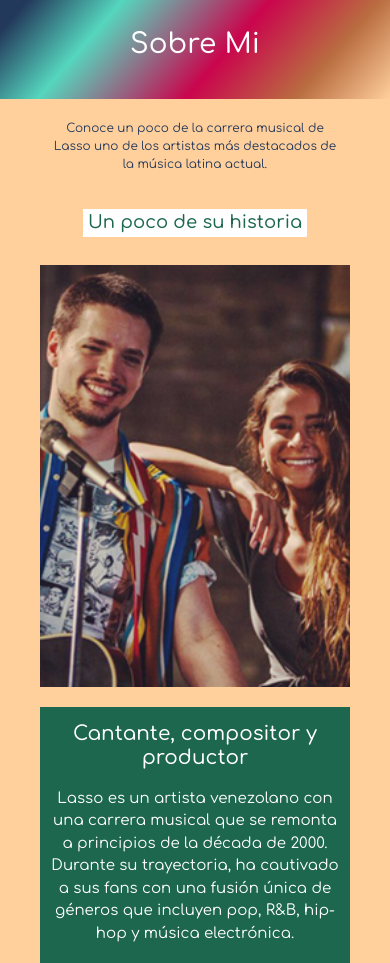
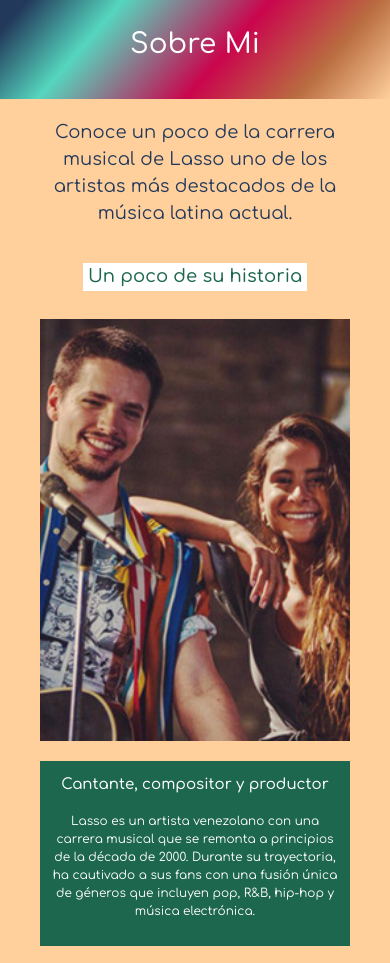
Before and after one commit to lissleal/lassoverse2, a website: page pages/sobremi.html in a window 390 px wide. Shown: the part 93-1056 px from the top of the page. Drawn offline with nearby package versions, Linux system fonts and the light colour scheme.

Commit message:
cambios tamaños de texto sobre mi

```diff
--- a/assets/scss/_mediaqueries.scss
+++ b/assets/scss/_mediaqueries.scss
@@ -12,6 +12,7 @@
             flex-direction: column;
             padding: 20px 40px;
             gap: 20px;
+
         }
     }
     // INDEX
@@ -40,14 +41,13 @@
 @media screen and (max-width: 768px){
 
     %titulos {
-
         padding: 3px 5px;
         font-size: 18px;
     }
 
     %textos {
         padding: 20px 50px;
-        font-size: 12px;
+        font-size: 18px;
     }
 
     .slide-in-fwd-right {
@@ -75,7 +75,6 @@
                             .fondo {
                                 font-size: 12px;
                                 padding: 3px;
-
                             }
                         }
                     }
@@ -95,7 +94,7 @@
         }
     }
 
-    // CONTACTO
+// CONTACTO
     .contenido_contacto {
 
         .container {
@@ -107,4 +106,12 @@
     img {
         width: 100%;
     }
+// SOBRE MI
+    .contenido_sobremi {
+        .sobremi__texto {
+            padding: 10px;
+            font-size: 12px;
+        }
+
+    }
 }
--- a/assets/scss/_sobremi.scss
+++ b/assets/scss/_sobremi.scss
@@ -16,7 +16,7 @@
 
     h3 {
         padding-top: 15px;
-        font-size: 20px;
+        font-size: 15px;
     }
 
     %imagen {
@@ -33,7 +33,7 @@
 
         .imagen1 {
             grid-area: foto1;
-            background-image: url(../../img/lassocami.png);
+            background-image: url(../../img/lassocami.jpg);
             @extend %imagen;
         }
         .imagen2 {
```
Also changed, not shown: assets/css/main.css, img/fondo4.jpg (added), img/fondolasso.png (deleted), img/lassocami.jpg (added), img/lassocami.png (deleted).
